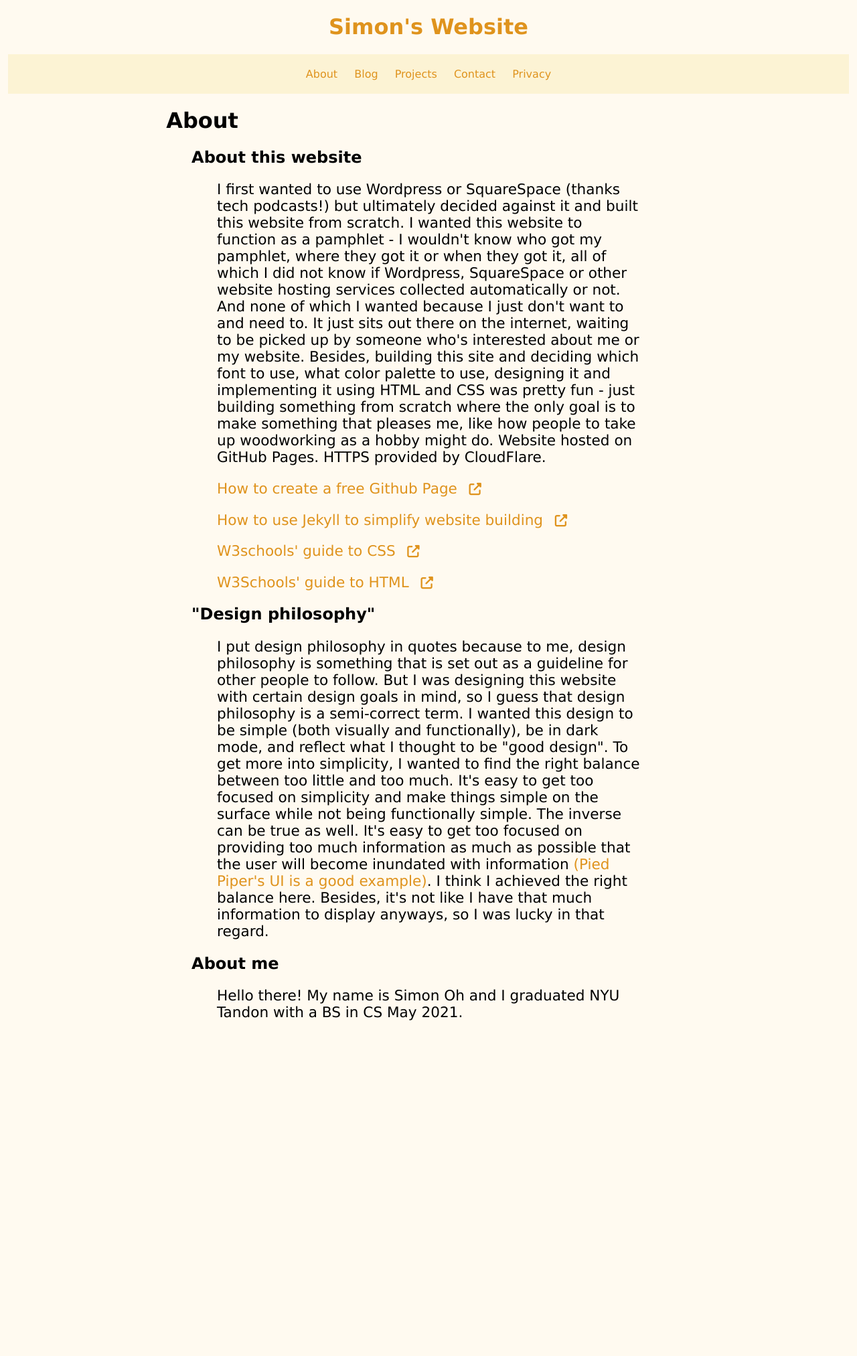
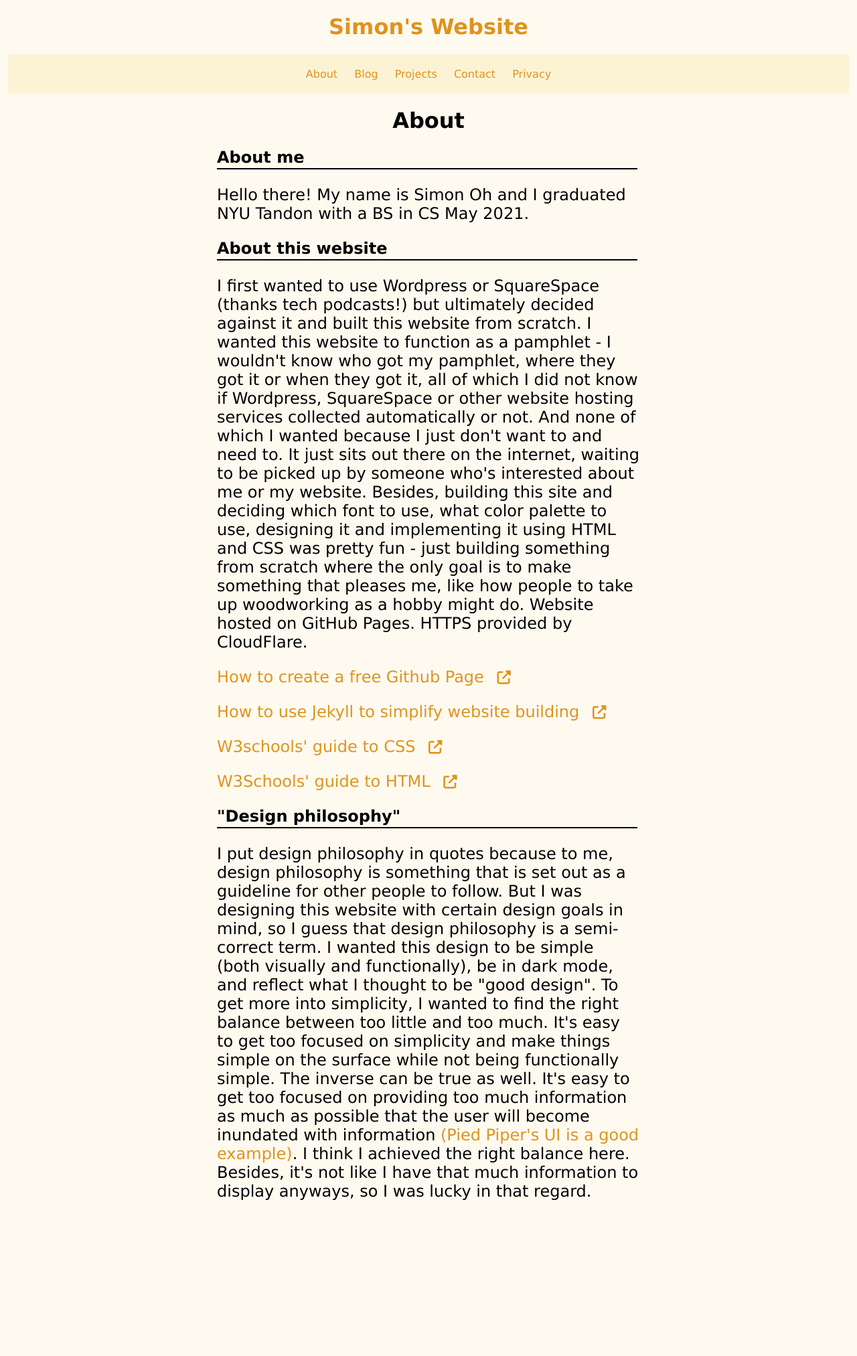
Before and after one commit to simon0h/simon0h.github.io, a Jekyll site: the page built from about/index.html, in a window 1280 px wide. Shown: the whole page at 67% size. Built offline with Jekyll 4.4.1, drawn with Linux system fonts in a browser that asks for light colours; nearby versions of some CDN libraries; before the commit the page ends 1754 px from its top, so only the background shows below that.

Commit message:
Design tweaks
- Centered h1, moved h2 and added lines.

- Changed the font size to be bigger and especially more legible on mobile devices.

```diff
--- a/about/index.html
+++ b/about/index.html
@@ -22,7 +25,7 @@
 	<p title = "w3schools.com"><a href="https://www.w3schools.com/css/default.asp" target="_blank" rel="noopener noreferrer"><p class = "links"> W3schools' guide to CSS &ensp;<i class="fa fa-external-link-alt" style="font-size:85%;"></i></a></p>
 	<p title = "w3schools.com"><a href="https://www.w3schools.com/html/default.asp" target="_blank" rel="noopener noreferrer"><p class = "links"> W3Schools' guide to HTML &ensp;<i class="fa fa-external-link-alt" style="font-size:85%;"></i></a></p>
 
-	<h2> "Design philosophy" </h2>
+	<h2> "Design philosophy" <hr></hr></h2>
 	<p> I put design philosophy in quotes because to me, design philosophy is something that is set out as a guideline for other people to follow. But I was designing this website with certain design goals in mind, so I guess that design philosophy is a semi-correct term.
 		I wanted this design to be simple (both visually and functionally), be in dark mode, and reflect what I thought to be "good design". To get more into simplicity, I wanted to find the right balance between too little and too much.
 		It's easy to get too focused on simplicity and make things simple on the surface while not being functionally simple. The inverse can be true as well. It's easy to get too focused on providing too much information as much as possible that the user will become inundated with information
--- a/blog/index.html
+++ b/blog/index.html
@@ -9,6 +9,6 @@
 <h1> Blog </h1>
 
 <body>
-	<h2> Hey World Blog </h2>
+	<h2> Hey World Blog <hr></hr></h2>
 	<p title = "world.hey.com/simon.oh"><a href="https://world.hey.com/simon.oh" target="_blank" rel="noopener noreferrer"><p class = "links"> Go to my personal blog &ensp;<i class="fa fa-external-link-alt" style="font-size:85%;"></i></a></p>
 </body>
--- a/css/style.css
+++ b/css/style.css
@@ -19,19 +19,19 @@
 }
 
 h1 {
-	margin-left: 19%;
+	text-align: center;
 }
 
 h2 {
-	margin-left: 22%;
-	margin-right: 22%;
+	margin-left: 25%;
+	text-align: left;
 }
 
 hr {
 	border: 1px solid black;
-	width: 600px;
-	border-radius: 10px;
-	margin: 0;
+	width: 66%;
+	margin-left: 0;
+	margin-top: 2px;
 }
 
 img {
@@ -50,7 +50,7 @@
 }
 
 p {
-	font-size: 135%;
+	font-size: 1.5em;
  	margin-left: 25%;
   margin-right: 25%;
 }
@@ -101,8 +101,7 @@
   padding: 0 18px;
   display: none;
   overflow: hidden;
-  margin-top: 10px;
-	}
+}
 
 .title {
 	margin-left: auto;
@@ -131,19 +130,19 @@
 	}
 
 	h1 {
-		margin-left: 19%;
+		text-align: center;
 	}
 
 	h2 {
-		margin-left: 22%;
-		margin-right: 22%;
+		margin-left: 25%;
+		text-align: left;
 	}
 
 	hr {
-		border: 1px solid black;
-		width: 600px;
-		border-radius: 10px;
-		margin: 0;
+		border: 1px solid white;
+		width: 66%;
+		margin-left: 0;
+		margin-top: 2px;
 	}
 
 	img {
@@ -162,7 +161,7 @@
 	}
 
 	p {
-		font-size: 135%;
+		font-size: 1.5em;
 	 	margin-left: 25%;
 	  margin-right: 25%;
 	}
@@ -226,7 +225,6 @@
 	  padding: 0 18px;
 	  display: none;
 	  overflow: hidden;
-	  margin-top: 10px;
 	}
 
 	.title {
--- a/privacy/index.html
+++ b/privacy/index.html
@@ -9,7 +9,7 @@
 <h1> Privacy Policy </h1>
 
 <body>
-	<h2> Data collected </h2>
+	<h2> Data collected <hr></hr></h2>
 	<p> This website used Cloudflare and is hosted on GitHub pages. Cloudflare collects: </p>
 
 	<p> - Unique visitors (Total unique visitors over a certain time period, maximum unique visitors per time period, and minimum unique visitors per time period). </p>
--- a/projects/index.html
+++ b/projects/index.html
@@ -9,7 +9,7 @@
 <h1> Projects </h1>
 
 <body>
-	<h2> Indra's Net Agent-Based Modeling (Summer Research Intern)</h2>
+	<h2> Indra's Net Agent-Based Modeling (Summer Research Intern) <hr></hr></h2>
 	<p> I was the back-end engineer for my summer research internship under professor Eugene Callahan. We worked on Indra's Net, which is a framework for agent-based modeling similar to Net Logo but built with Python. I used Python to build out the back end frameworks and to build models. I also used little bit of Seaborn to display the data.</p>
 
 	<p title="https://github.com/gcallah/indras_net"><a href="https://github.com/gcallah/indras_net" target="_blank" rel="noopener noreferrer">
@@ -20,7 +20,7 @@
 		<p class="links"> Website for Indra's Net &ensp;<i class="fa fa-external-link-alt" style="font-size:85%;"></i>
 	</a></p>
 
-	<h2> GitHub</h2>
+	<h2> GitHub <hr></hr></h2>
 	<p title="github.com/simon0h"><a href="https://github.com/simon0h" target="_blank" rel="noopener noreferrer">
 		<p class="links"> GitHub repo &ensp;<i class="fa fa-external-link-alt" style="font-size:85%;"></i></p>
 	</a></p>
```
Also changed, not shown: other parts of about/index.html (+4 -3 lines).
